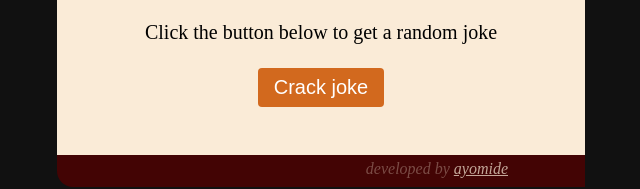
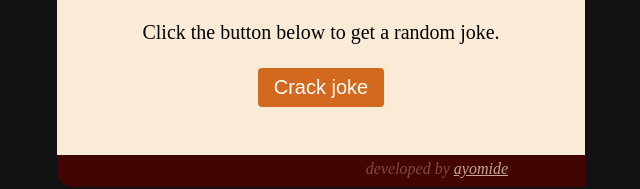
Before and after one commit to mideD3V/jokes-app, a plain HTML site: page jokes.html in a window 1280 px wide. Shown: the part 219-408 px from the top of the page, 319-959 px from the left. Drawn offline with Linux system fonts and the light colour scheme.

Commit message:
default text

```diff
--- a/jokes.html
+++ b/jokes.html
@@ -11,7 +11,7 @@
     <div id="jokes">
       <div class="joke-ctn">
         <h1> Crack me up  &#128512; </h1>
-        <p class="joke">  Click the button below to get a random joke
+        <p class="joke">  Click the button below to get a random joke.
         </p>
         <button id="crack-btn">Crack joke</button>
       </div>
```
